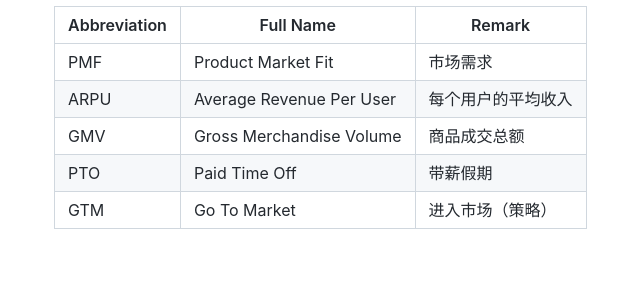
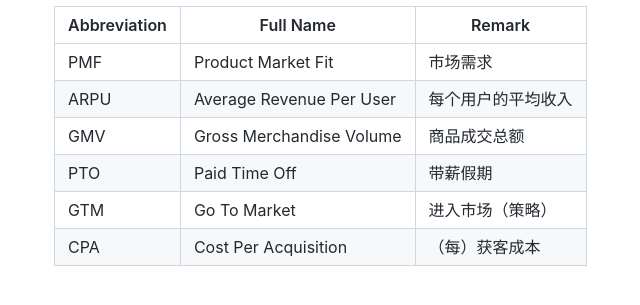
Before and after one commit to vq0599/devcloud, a plain HTML site: page abbr-note.html in a window 1280 px wide. Shown: the part 91-396 px from the top of the page, without its empty margins (156-796 px from the left). Drawn offline with Linux system fonts and the light colour scheme.

Commit message:
Deploying to gh-pages from @ vq0599/devcloud@cc54a954973228672442070b1edadb591e8e9a04 🚀

```diff
--- a/abbr-note.html
+++ b/abbr-note.html
@@ -54,6 +54,11 @@
 <td>Go To Market</td>
 <td>进入市场（策略）</td>
 </tr>
+<tr>
+<td>CPA</td>
+<td>Cost Per Acquisition</td>
+<td>（每）获客成本</td>
+</tr>
 </tbody>
 </table>
 
```
